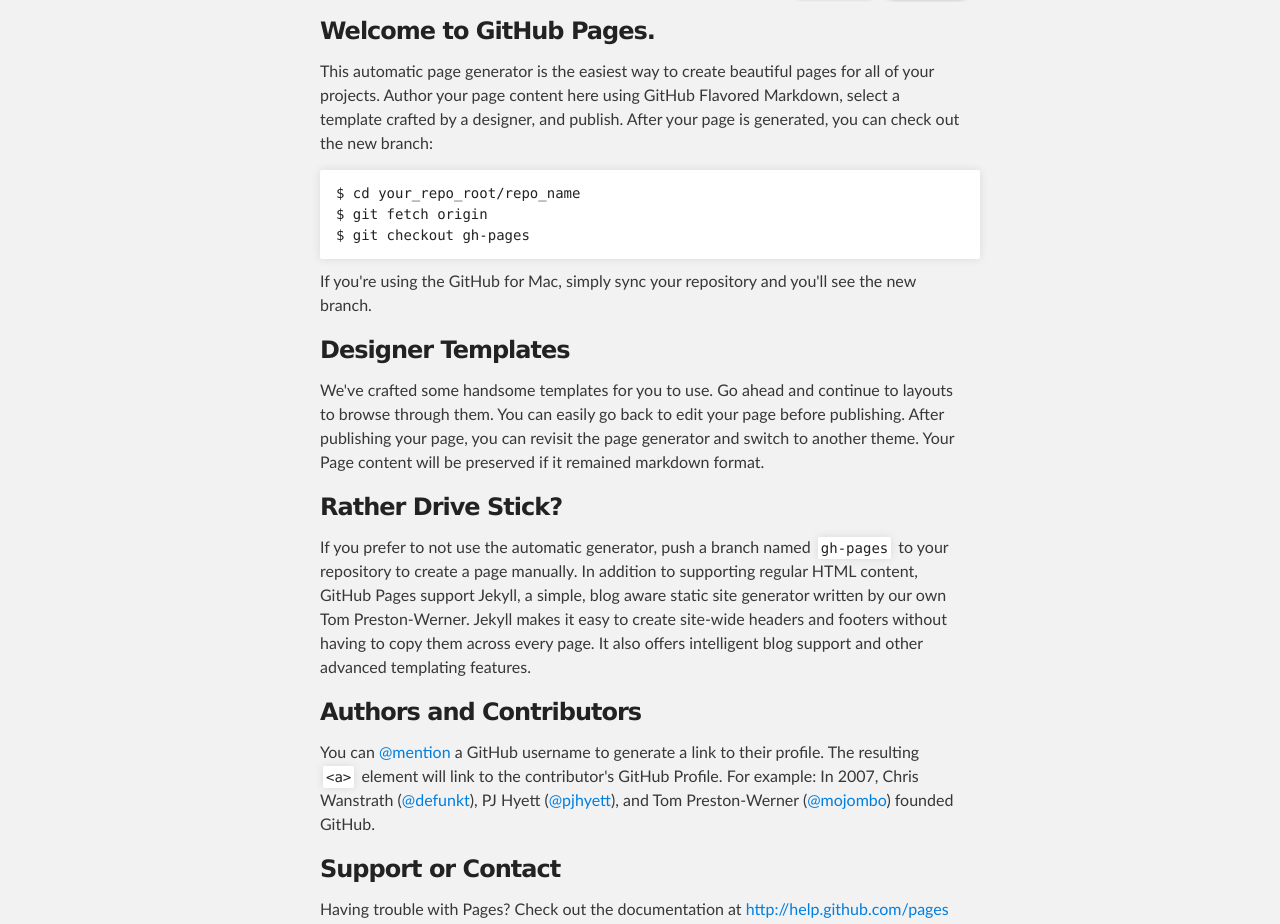
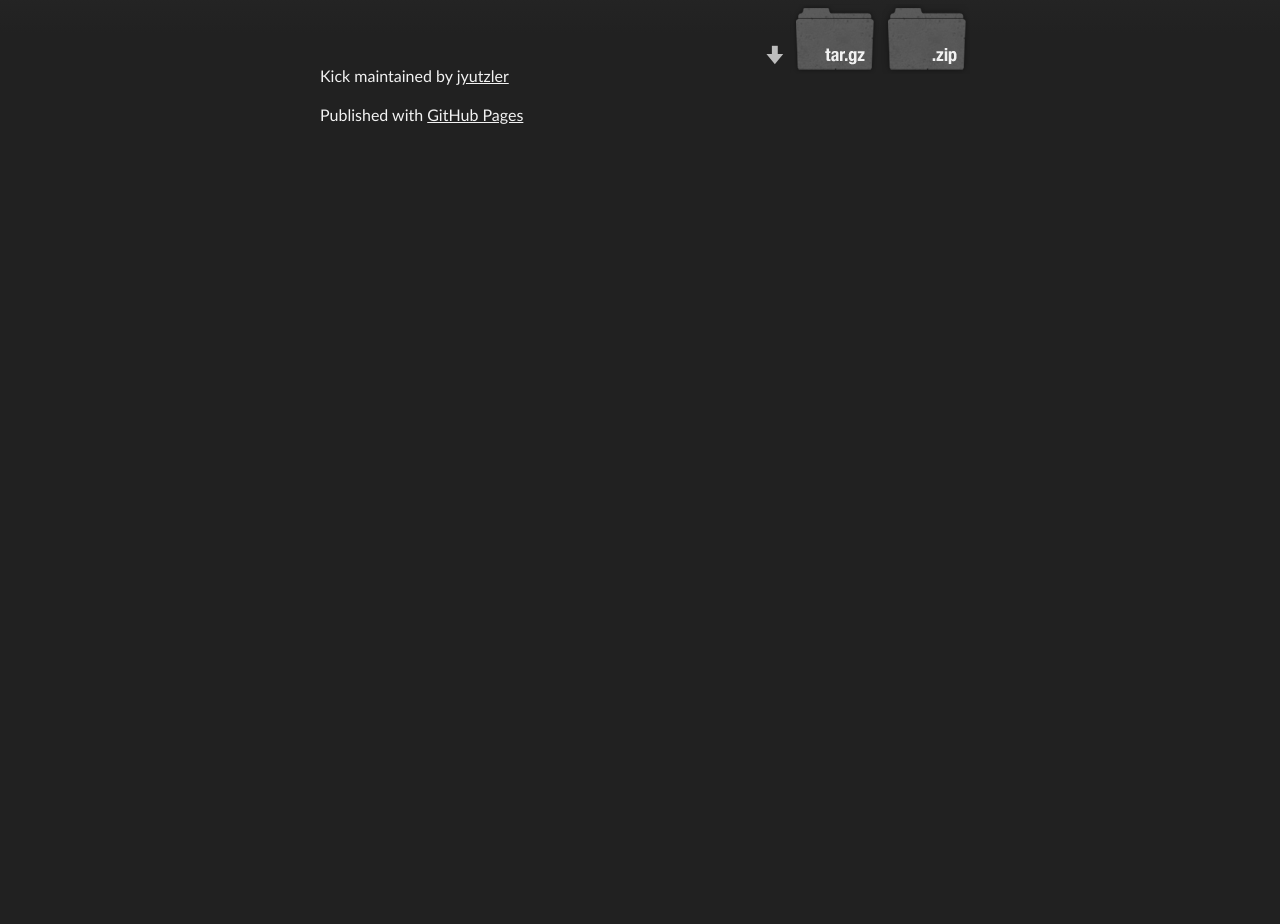
Before and after one commit to jyutzler/kick, a plain HTML site: page index.html in a window 1280 px wide. Shown: the part 247-1171 px from the top of the page. After the commit the page ends 800 px from the top, so only its background shows below. Drawn offline with Linux system fonts and the light colour scheme.

Commit message:
Update index.html

```diff
--- a/index.html
+++ b/index.html
@@ -19,50 +19,15 @@
           <a id="forkme_banner" href="https://github.com/jyutzler/Kick">View on GitHub</a>
 
           <h1 id="project_title">Kick</h1>
-          <h2 id="project_tagline">A field goal kicking rating tool</h2>
+          <h2 id="project_tagline">A field goal kicking rating tool.
+          Try it out at <a>http://jyutzler.github.io/kick/kick.html</a>.
+          The algorithm (not a formula) is in kick.js.</h2>
 
             <section id="downloads">
               <a class="zip_download_link" href="https://github.com/jyutzler/Kick/zipball/master">Download this project as a .zip file</a>
               <a class="tar_download_link" href="https://github.com/jyutzler/Kick/tarball/master">Download this project as a tar.gz file</a>
             </section>
         </header>
-    </div>
-
-    <!-- MAIN CONTENT -->
-    <div id="main_content_wrap" class="outer">
-      <section id="main_content" class="inner">
-        <h3>
-<a name="welcome-to-github-pages" class="anchor" href="#welcome-to-github-pages"><span class="octicon octicon-link"></span></a>Welcome to GitHub Pages.</h3>
-
-<p>This automatic page generator is the easiest way to create beautiful pages for all of your projects. Author your page content here using GitHub Flavored Markdown, select a template crafted by a designer, and publish. After your page is generated, you can check out the new branch:</p>
-
-<pre><code>$ cd your_repo_root/repo_name
-$ git fetch origin
-$ git checkout gh-pages
-</code></pre>
-
-<p>If you're using the GitHub for Mac, simply sync your repository and you'll see the new branch.</p>
-
-<h3>
-<a name="designer-templates" class="anchor" href="#designer-templates"><span class="octicon octicon-link"></span></a>Designer Templates</h3>
-
-<p>We've crafted some handsome templates for you to use. Go ahead and continue to layouts to browse through them. You can easily go back to edit your page before publishing. After publishing your page, you can revisit the page generator and switch to another theme. Your Page content will be preserved if it remained markdown format.</p>
-
-<h3>
-<a name="rather-drive-stick" class="anchor" href="#rather-drive-stick"><span class="octicon octicon-link"></span></a>Rather Drive Stick?</h3>
-
-<p>If you prefer to not use the automatic generator, push a branch named <code>gh-pages</code> to your repository to create a page manually. In addition to supporting regular HTML content, GitHub Pages support Jekyll, a simple, blog aware static site generator written by our own Tom Preston-Werner. Jekyll makes it easy to create site-wide headers and footers without having to copy them across every page. It also offers intelligent blog support and other advanced templating features.</p>
-
-<h3>
-<a name="authors-and-contributors" class="anchor" href="#authors-and-contributors"><span class="octicon octicon-link"></span></a>Authors and Contributors</h3>
-
-<p>You can <a href="https://github.com/blog/821" class="user-mention">@mention</a> a GitHub username to generate a link to their profile. The resulting <code>&lt;a&gt;</code> element will link to the contributor's GitHub Profile. For example: In 2007, Chris Wanstrath (<a href="https://github.com/defunkt" class="user-mention">@defunkt</a>), PJ Hyett (<a href="https://github.com/pjhyett" class="user-mention">@pjhyett</a>), and Tom Preston-Werner (<a href="https://github.com/mojombo" class="user-mention">@mojombo</a>) founded GitHub.</p>
-
-<h3>
-<a name="support-or-contact" class="anchor" href="#support-or-contact"><span class="octicon octicon-link"></span></a>Support or Contact</h3>
-
-<p>Having trouble with Pages? Check out the documentation at <a href="http://help.github.com/pages">http://help.github.com/pages</a> or contact <a href="mailto:support@github.com">support@github.com</a> and we’ll help you sort it out.</p>
-      </section>
     </div>
 
     <!-- FOOTER  -->
```
